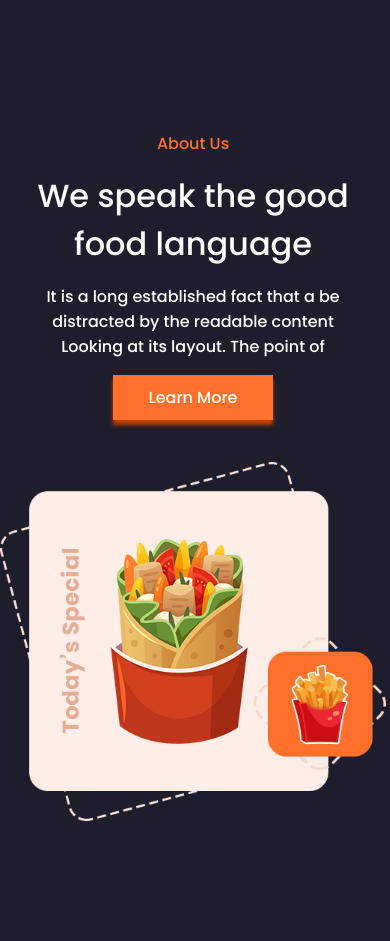
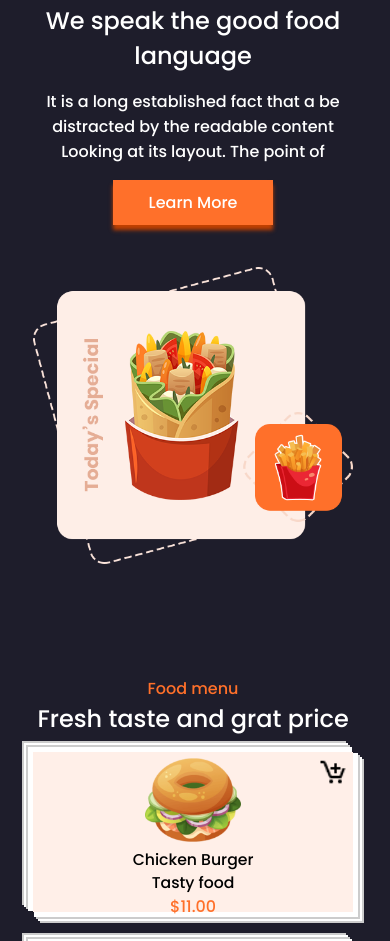
Before and after one commit to SaintHazzard/ProyectoHTML5CSS3, a plain HTML site: page index.html in a window 390 px wide. Shown: the part 1036-1977 px from the top of the page. Drawn offline with nearby package versions, Linux system fonts and the light colour scheme.

Commit message:
style: :lipstick: Style footer
Se acomodan los margenes para el metodo responsive, 2 modos celular entre  800h and 1000h y menor a 1200w

```diff
--- a/css/style.css
+++ b/css/style.css
@@ -81,7 +81,7 @@ header{
 
 
 .homeimg {
-  max-width: 100%;
+  max-width: 20rem;
   height: auto;
   object-fit: contain;
   display: block;
@@ -134,9 +134,6 @@ h2{
 
 
 
-.bodycont:nth-of-type(n+2){
-margin-top: 10vh;
-}
 .content-about{
   display: flex;
   flex-direction: column;
@@ -188,6 +185,8 @@ justify-items: end;
 }
 
 .subtitule-card, .description-food{
+  font-size: 0.98rem;
+  text-align: center;
   color: #000000;
 }
 
@@ -214,6 +213,7 @@ justify-items: end;
 
 
 #to-services{
+  padding-top: 1rem;
   display: flex;
   flex-direction: column;
   width: 99vw;
@@ -312,7 +312,7 @@ SECCION DEL FOOTER */
 
 
 
-@media screen and (max-width: 1200px) {
+@media (width < 1200px) {
   /* Cambiar a una columna en pantallas más estrechas */
   .bodycont {
     grid-template-columns: 1fr;
@@ -359,9 +359,10 @@ SECCION DEL FOOTER */
     display: flex;
     flex-direction: column-reverse;
     justify-content: baseline;
+    margin-top: -4rem;
   }
   .subtitule{
-    font-size: 2rem;
+    font-size: 1.5rem;
   }
   h2{
     font-size: 1rem;
@@ -391,8 +392,8 @@ SECCION DEL FOOTER */
     align-items: center;
   }
    .card{
-    width: 80%;
-    height: 60%;
+    width: 10rem;
+    height: 8.5rem;
   }
   .card img{
     width: 30%;
@@ -414,7 +415,7 @@ SECCION DEL FOOTER */
     text-align: center;
   }
   .card-services{
-    height: 60%;
+    height: 30rem;
     flex-direction: column;
     justify-content:space-around;
     align-items: center;
@@ -427,7 +428,8 @@ SECCION DEL FOOTER */
 
   .container{
     margin: 20rem 0;
-    height: 10%;
+    width: 20rem;
+    height: 15rem;
   }
 
   .row{
@@ -440,6 +442,18 @@ SECCION DEL FOOTER */
 
 }
 
+@media (height > 800px) and (width < 1200px) and (height < 1000px) {
+  .card{
+    height: 10rem;
+    width: 20rem;
+  }
+  .content-about{
+    align-self: auto;
+  }
+  #toAbout{
+    height: 46rem;
+  }
+}
 .column h2{
   color: inherit;
 }
```
